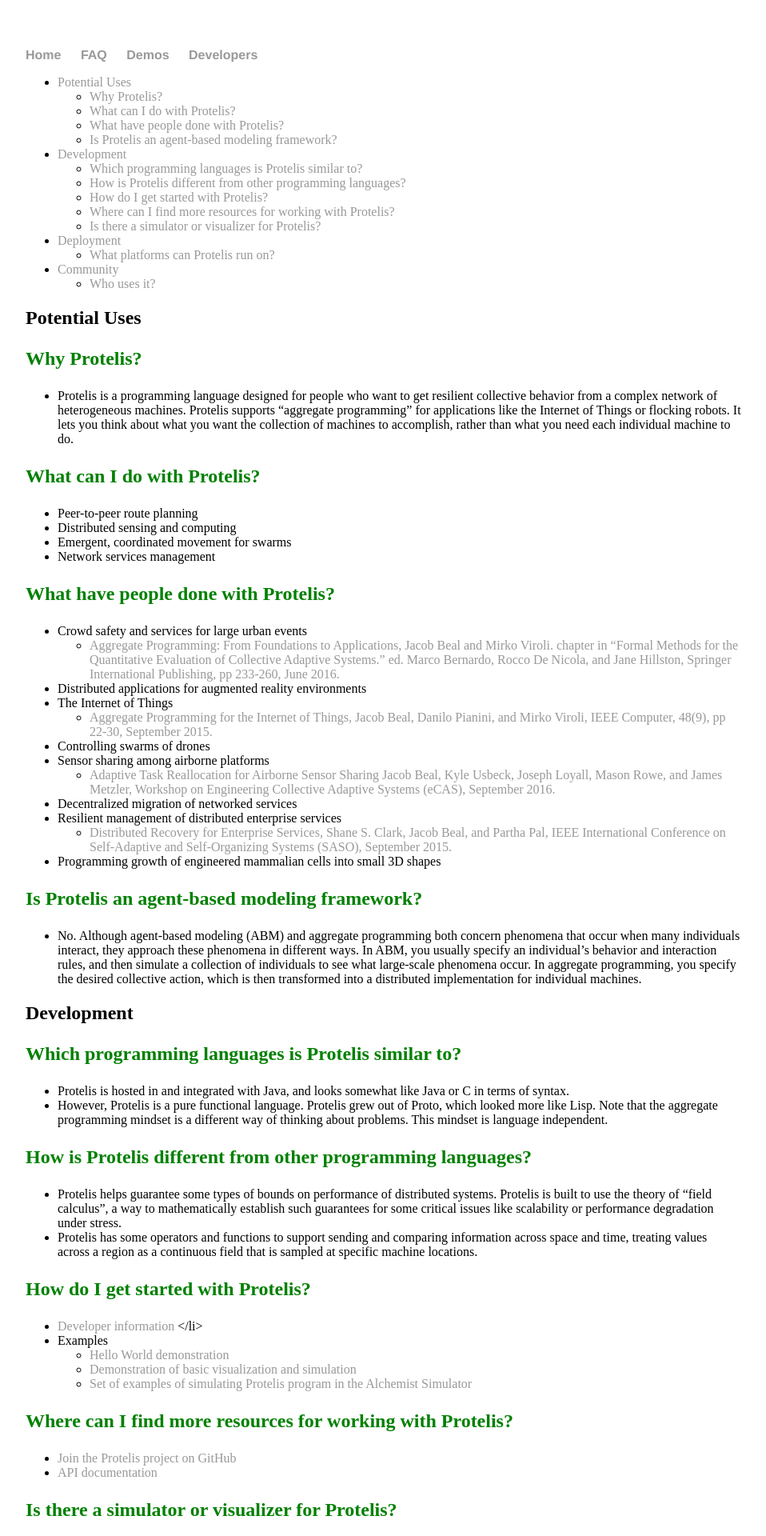
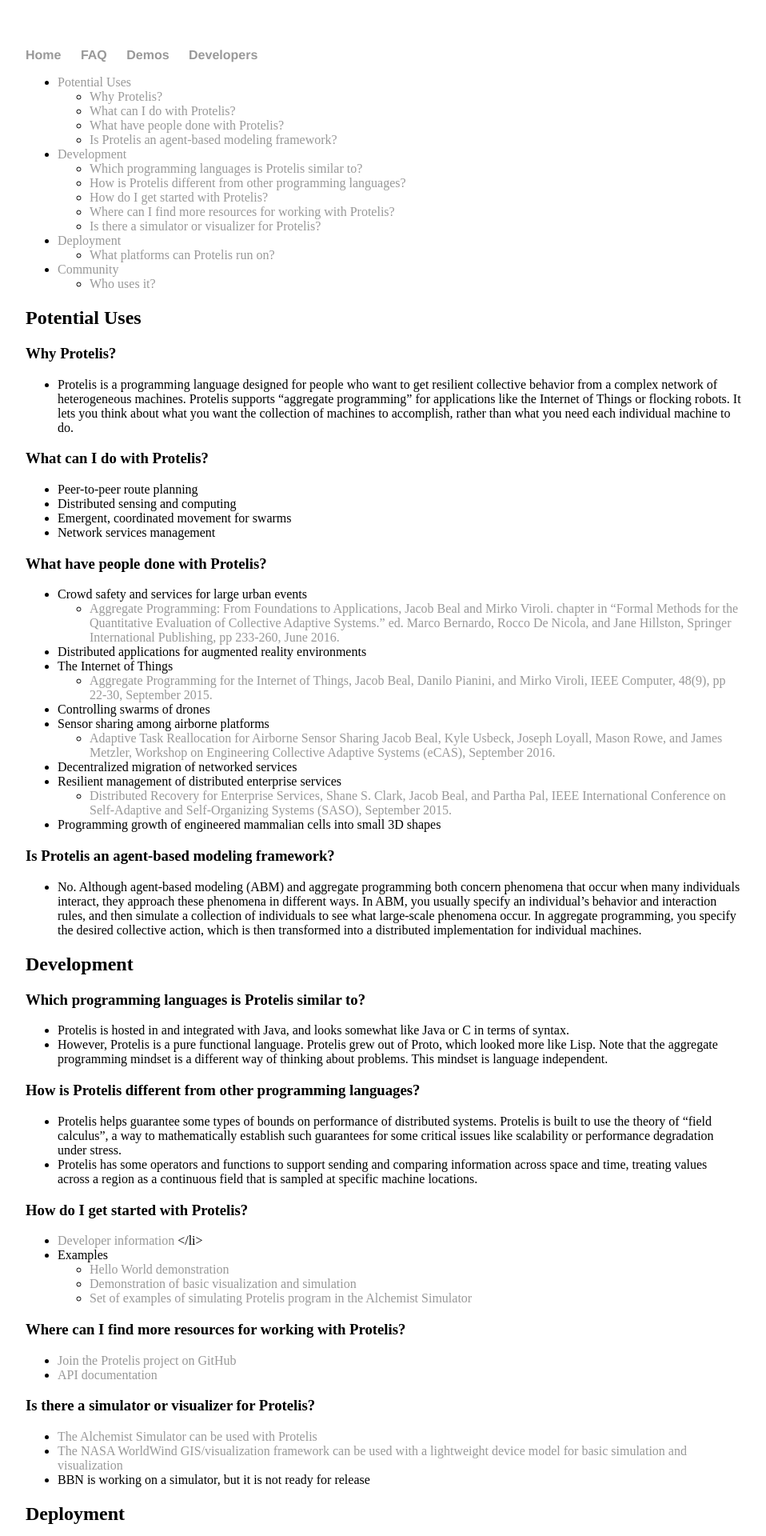
Before and after one commit to tasseomancy/tasseomancy.github.io, a Jekyll site: the page built from _posts/2018-01-31-toc-faqs.md, in a window 1280 px wide. Shown: the top 1920 px of the page at 80% size, without its empty margins (160-1118 px from the left). Built offline with Jekyll 4.4.1, drawn with Linux system fonts in a browser that asks for light colours.

Commit message:
Update main.css

```diff
--- a/css/main.css
+++ b/css/main.css
@@ -41,23 +41,3 @@
 ul.posts li {
     list-style: none;
 }
-
-h4 {
-    color: red;
-    font-size: 1.5em;
-}
-
-h5 {
-    color: blue;
-    font-size: 1.5em;
-}
-
-h6 {
-    color: purple;
-    font-size: 1.5em;
-}
-
-h3 {
-    color: green;
-    font-size: 1.5em;
-}
```
